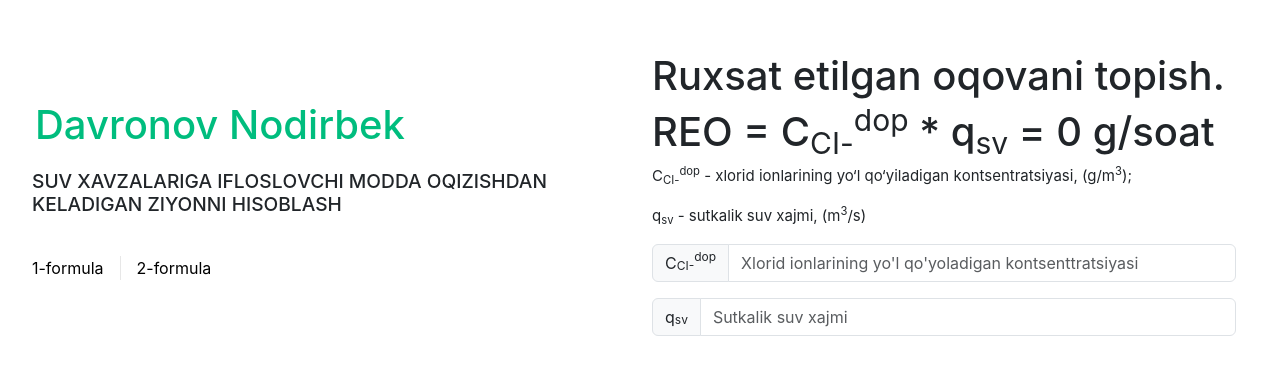
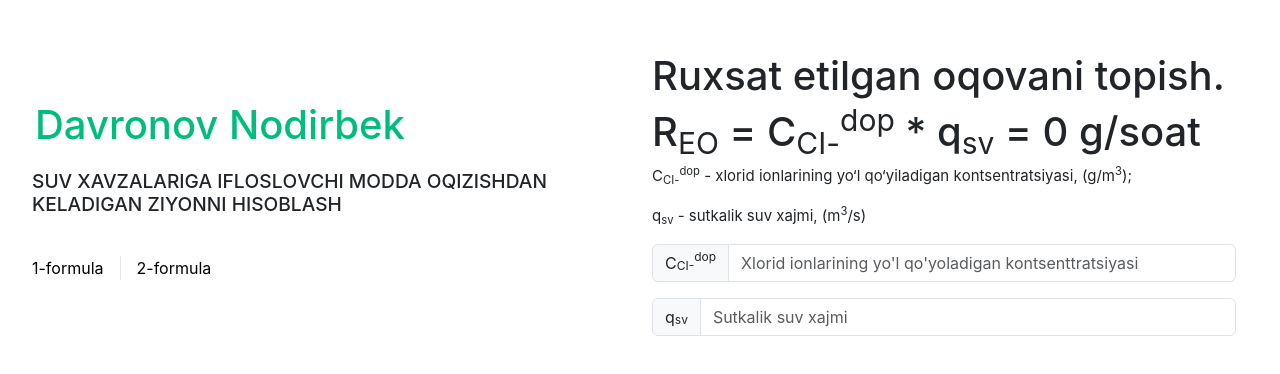
Before and after one commit to axrorbekdf/davronov-nodirbek-ekologiya, a Vue app: page / in a window 1280 px wide. Shown: the part 198-572 px from the top of the page. Built offline with nearby package versions, Linux system fonts and the light colour scheme.

Commit message:
deploy github pages

```diff
--- a/src/views/HomeView.vue
+++ b/src/views/HomeView.vue
@@ -4,7 +4,7 @@
       <div class="row">
         <div class="col-12">
           <h1>Ruxsat etilgan oqovani topish.</h1>
-          <h1>REO =  C<sub>CI-</sub><sup>dop</sup> * q<sub>sv</sub> = {{hisoblash}} g/soat</h1>
+          <h1>R<sub>EO</sub> =  C<sub>CI-</sub><sup>dop</sup> * q<sub>sv</sub> = {{hisoblash}} g/soat</h1>
 
           <p>C<sub>CI-</sub><sup>dop</sup> - хlоrid iоnlarining yo‘l qo‘yiladigan  kоntsentratsiyasi, (g/m<sup>3</sup>);</p>
           <p>q<sub>sv</sub> - sutkalik suv хajmi, (m<sup>3</sup>/s)</p>
```
